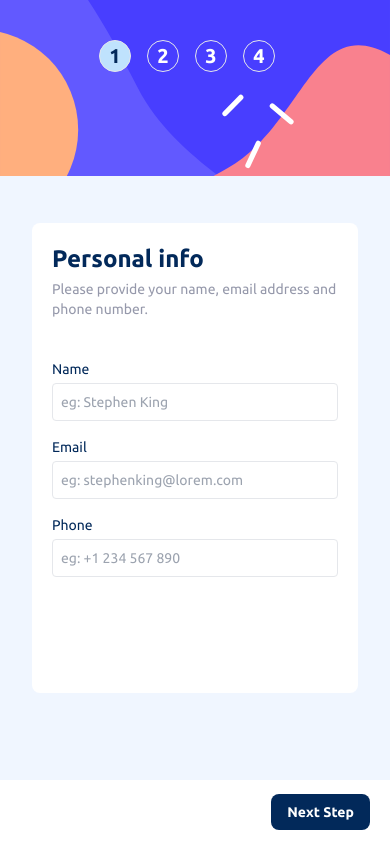
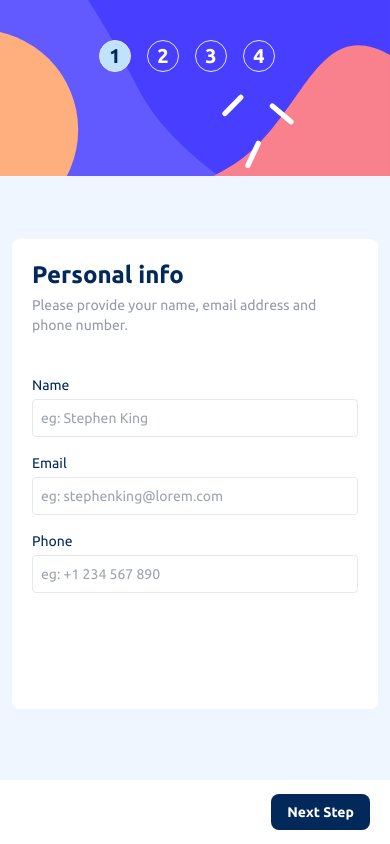
Before and after one commit to coderSuresh/multi-step-form, a Next.js app: page / in a window 390 px wide. Built offline with nearby package versions, Linux system fonts and the light colour scheme.

Commit message:
reduce mx for small screen

```diff
--- a/app/page.tsx
+++ b/app/page.tsx
@@ -6,7 +6,7 @@ import StepProvider from "@/providers/StepProvider"
 const Home = () => {
   return (
     <main className="bg-magnolia flex items-center justify-center min-h-screen">
-      <div className="form__container max-w-3xl h-[550px] w-full m-5 flex gap-2 md:bg-white rounded-lg p-3">
+      <div className="form__container max-w-3xl h-[550px] w-full md:m-5 mt-8 flex gap-2 md:bg-white rounded-lg p-3">
 
         <StepProvider>
 
```
